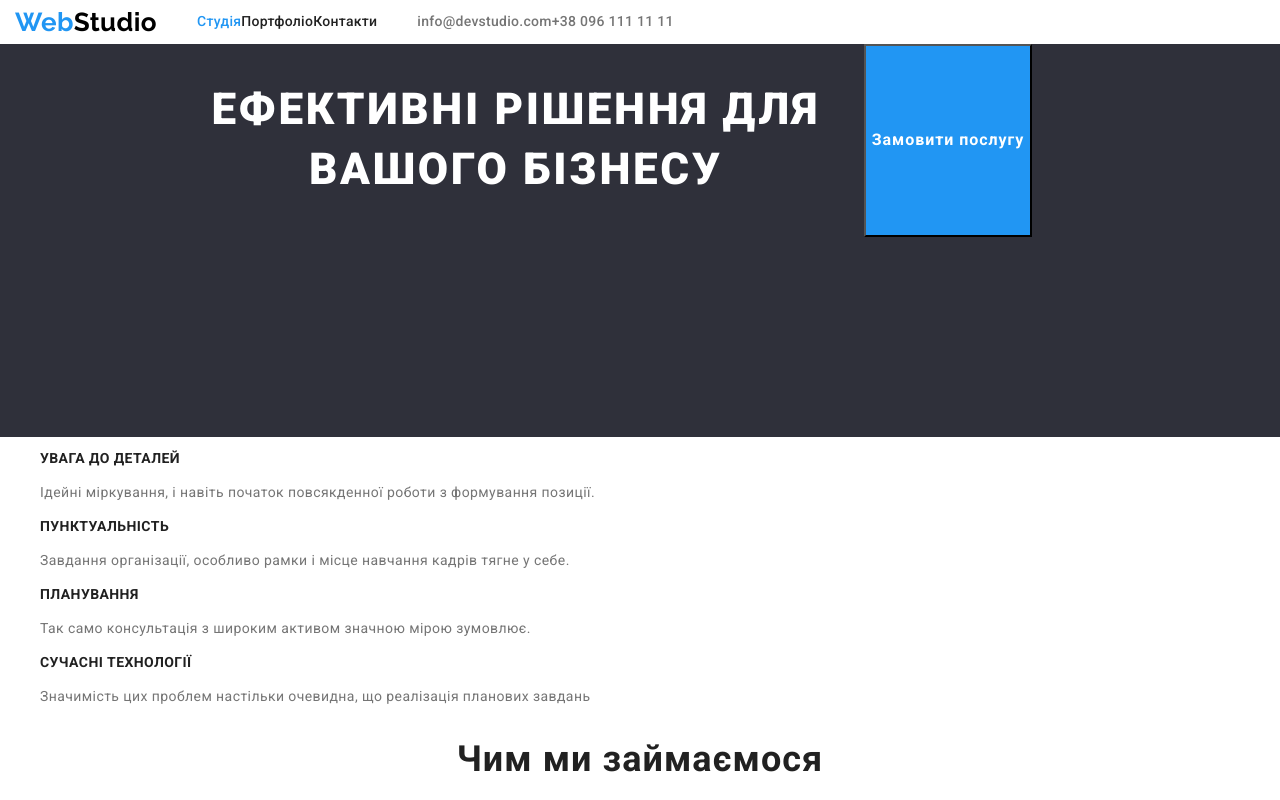
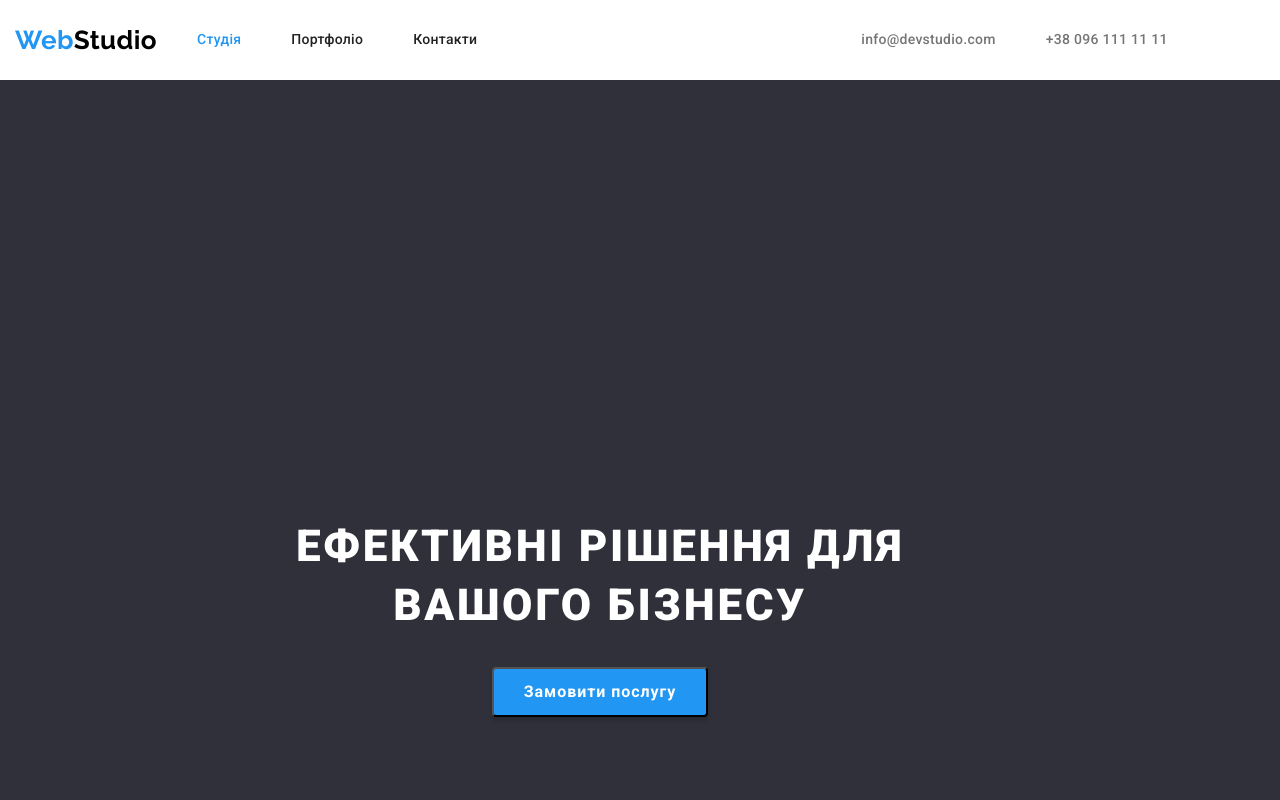
Before and after one commit to Taras-Osipenko/goit-markup-hw-03, a plain HTML site: page index.html in a window 1280 px wide. Shown: the top 800 px of the page. Drawn offline with nearby package versions, Linux system fonts and the light colour scheme.

Commit message:
зробив hero ,header

```diff
--- a/css/styles.css
+++ b/css/styles.css
@@ -43,23 +43,30 @@ body {
 
 }
 .conteiner.header {
-
     align-items: center;
+    height: 80px;
 }
 
 .nav-list,
 .contact-list {
-    display: flex;
+ display: flex;
 }
-.nav-list.item:not(:last-child) {
-margin-right: 50px;
-
-}
-
-.contact-list.item:not(:last-child) {
+.nav-list>li:not(:last-child) {
 margin-right: 50px;
 }
-
+.contact-list>li:not(:last-child) {
+margin-right: 50px;
+}
+.nav-list>li:last-child {
+    margin-right: 344px;
+}
+.contact-list>li:last-child {
+    margin-right: 0;
+}
+.logo-conteiner {
+    display: flex;
+    margin-left: 0;
+}
 .logo {
 
 text-decoration: none;
@@ -101,23 +108,27 @@ color: var(--accent-color)
 
 /* -------------------Hero------------------ */
 
+.conteiner.hero {
+    display: block;
+    height: 600px;
+
+}
 
 .hero {
+    padding-top: 200px;
+    padding-bottom: 200px;
     background: var(--second-background-color);
 }
-.conteiner.hero {
-    width: 1200px;
-    padding: 0 15px;
-    display: flex;
-    justify-content: center;
-    padding-bottom: 200px;
-    flex-wrap: wrap;
 
-}
+
+
 .hero-title {
-
+    display: block;
     width: 696px;
     height: 120px;
+    margin-right: auto;
+    margin-left: auto;
+    margin-bottom: 30px;
 
     font-weight: 900;
     font-size: 44px;
@@ -132,6 +143,14 @@ color: var(--accent-color)
 }
 
 .order-btn {
+    display: block;
+    width: 216px;
+    height: 50px;
+    margin-right: auto;
+    margin-left: auto;
+    box-shadow: 0px 4px 4px rgba(0, 0, 0, 0.15);
+    border-radius: 4px;
+
     font-family: inherit;
     font-weight: 700;
     font-size: 16px;
--- a/index.html
+++ b/index.html
@@ -18,28 +18,26 @@
 </head>
 
 <body>
-    <header class="conteiner header" >
-
+    <header>
+        <div class="conteiner header">
+            <div class="logo-conteiner">
             <a href="./index.html" lang="en" class="logo">Web<span class="part-logo">Studio</span></a>
+            </div>
             <nav>
-
-                <ul class="nav-list">
+                 <ul class="nav-list">
                  <li><a href="./index.html" class="nav-list item current">Студія</a></li>
                  <li><a href="./portfolio.html" class="nav-list item ">Портфоліо</a></li>
                  <li><a href="" class="nav-list item">Контакти</a></li>
                 </ul>
-
-
             </nav>
 
             <ul class="contact-list">
                 <li><a href="mailto:info@devstudio.com" class="contact-list item">info@devstudio.com</a></li>
                 <li><a href="tel:+380961111111" class="contact-list item">+38 096 111 11 11</a></li>
             </ul>
+        </div>
     </header>
    <main>
-
-
         <section class="hero">
             <div class="conteiner hero">
              <h1 class="hero-title">Ефективні рішення для вашого бізнесу</h1>
```
